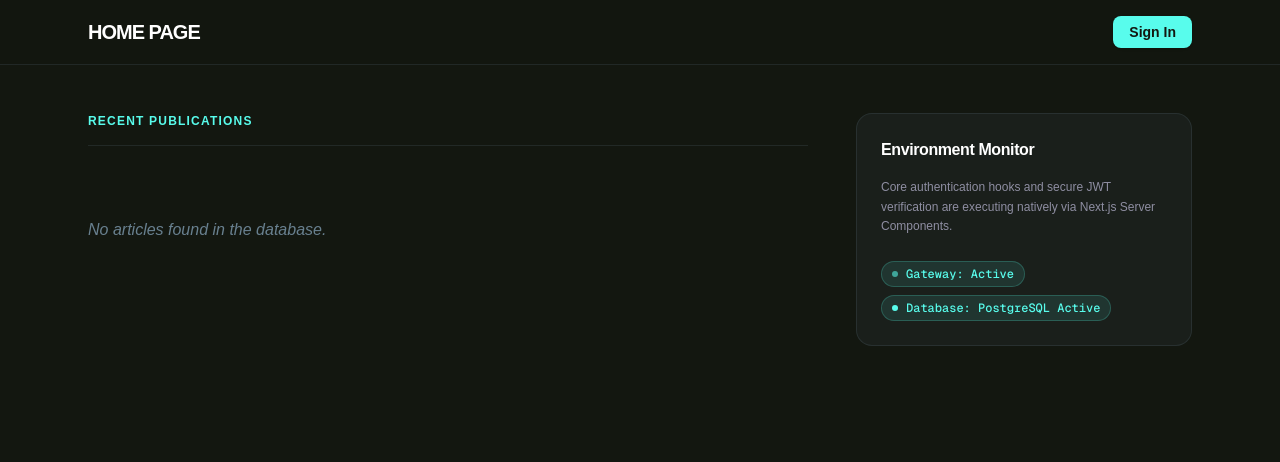
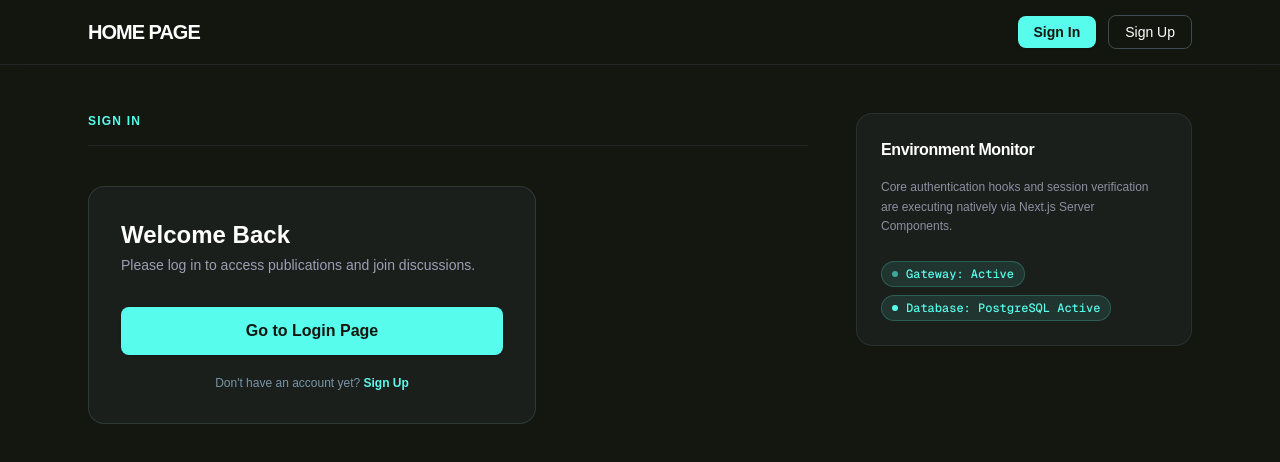
Before and after one commit to neupgroup/neup.drafts, a Next.js app: page / in a window 1280 px wide. Shown: the top 462 px of the page. Built offline with nearby package versions, Linux system fonts and the light colour scheme; no server answers; the database is empty.

Commit message:
refactor(home): prepare inline auth layout for guest users

```diff
--- a/app/page.tsx
+++ b/app/page.tsx
@@ -42,7 +42,8 @@ export default async function HomePage() {
   const token = cookieStore.get('auth_token')?.value;
   const user = token ? await verifyTokenWithBridge(token) : null;
 
-  const posts = await getAllPosts();
+  // Only fetch articles if the user is authenticated
+  const posts = user ? await getAllPosts() : [];
 
   // User display name fallback (username or email prefix)
   const userDisplayName = user
@@ -58,7 +59,7 @@ export default async function HomePage() {
             HOME PAGE
           </Link>
 
-          <div className="flex items-center gap-6 text-sm font-medium">
+          <div className="flex items-center gap-4 text-sm font-medium">
             {user ? (
               <>
                 <Link href="/new-post" className="text-[#a2c7e5] hover:text-[#58fcec] transition-colors">
@@ -72,9 +73,20 @@ export default async function HomePage() {
                 </Link>
               </>
             ) : (
-              <Link href="/login" className="px-4 py-1.5 rounded-lg bg-[#58fcec] text-[#131710] font-bold hover:bg-opacity-90 transition-all shadow-sm">
-                Sign In
-              </Link>
+              <div className="flex items-center gap-3">
+                <Link
+                  href="/login"
+                  className="px-4 py-1.5 rounded-lg bg-[#58fcec] text-[#131710] font-bold hover:bg-opacity-90 transition-all shadow-sm"
+                >
+                  Sign In
+                </Link>
+                <Link
+                  href="/signup"
+                  className="px-4 py-1.5 rounded-lg border border-[#a2c7e5]/30 text-white font-medium hover:bg-[#a2c7e5]/10 transition-all"
+                >
+                  Sign Up
+                </Link>
+              </div>
             )}
           </div>
         </div>
@@ -86,22 +98,46 @@ export default async function HomePage() {
         <section className="lg:col-span-2 space-y-10">
           <div className="border-b border-[#a2c7e5]/10 pb-4">
             <h2 className="text-xs uppercase font-bold tracking-widest text-[#58fcec]">
-              Recent Publications
+              {user ? 'Recent Publications' : 'Sign In'}
             </h2>
           </div>
 
-          {posts.length === 0 ? (
+          {!user ? (
+            /* Inline Direct Sign-In Card for Unauthenticated Visitors */
+            <div className="p-8 rounded-2xl border border-[#a2c7e5]/15 bg-[#a2c7e5]/5 space-y-6 max-w-md">
+              <div>
+                <h3 className="text-2xl font-bold text-white">Welcome Back</h3>
+                <p className="text-sm text-[#c1bddb]/80 mt-1">
+                  Please log in to access publications and join discussions.
+                </p>
+              </div>
+
+              <div className="pt-2 space-y-3">
+                <Link
+                  href="/login"
+                  className="block w-full py-3 bg-[#58fcec] text-[#131710] font-bold text-center rounded-lg hover:bg-opacity-90 transition-all shadow-sm"
+                >
+                  Go to Login Page
+                </Link>
+
+                <p className="text-center text-xs text-[#a2c7e5]/70 pt-2">
+                  {"Don't have an account yet?"}{' '}
+                  <Link href="/signup" className="text-[#58fcec] font-semibold hover:underline">
+                    Sign Up
+                  </Link>
+                </p>
+              </div>
+            </div>
+          ) : posts.length === 0 ? (
             <p className="text-[#a2c7e5]/60 italic py-8">No articles found in the database.</p>
           ) : (
             <div className="space-y-12">
               {posts.map((post) => {
-                // Determine author name safely whether post.author is an object or a string
                 const authorName =
                   typeof post.author === 'object' && post.author !== null
                     ? post.author.username || post.author.email?.split('@')[0]
                     : post.author || 'Anonymous';
 
-                // Calculate likes and comments across real DB and mock DB structures
                 const likesCount =
                   post.likes ??
                   post._count?.reactions ??
@@ -165,7 +201,7 @@ export default async function HomePage() {
             </h3>
 
             <p className="text-xs text-[#c1bddb]/70 leading-relaxed">
-              Core authentication hooks and secure JWT verification are executing natively via Next.js Server Components.
+              Core authentication hooks and session verification are executing natively via Next.js Server Components.
             </p>
 
             <div className="pt-2 flex flex-col gap-2">
```
